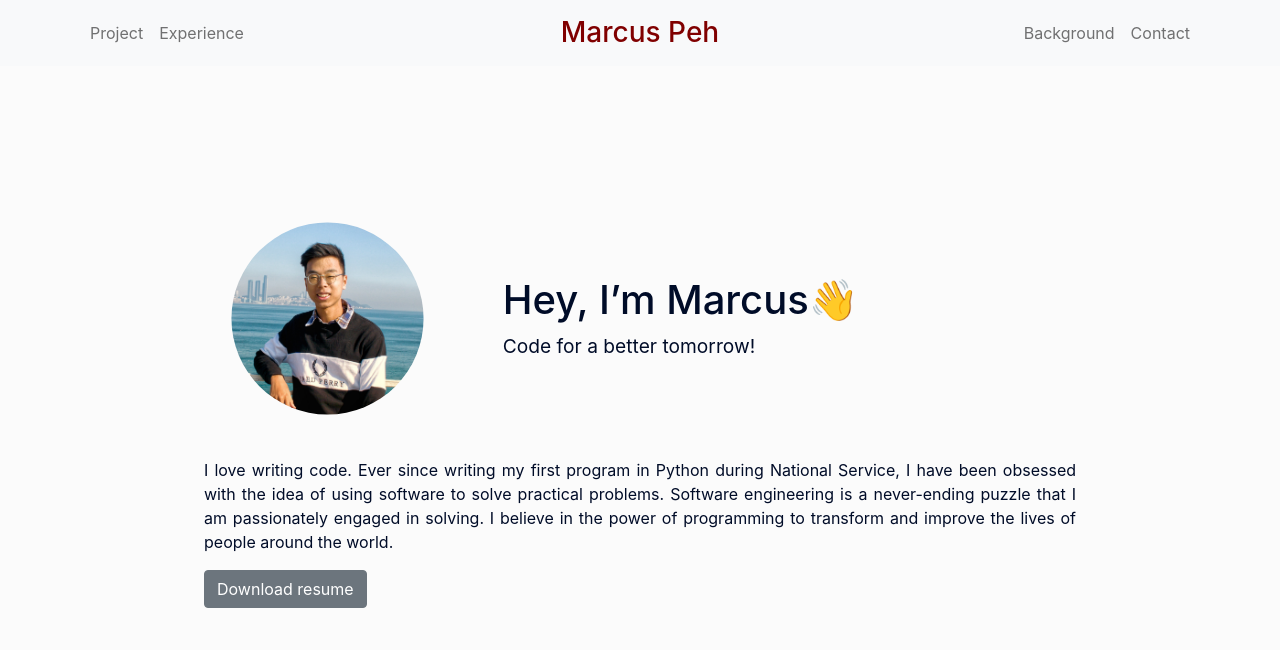
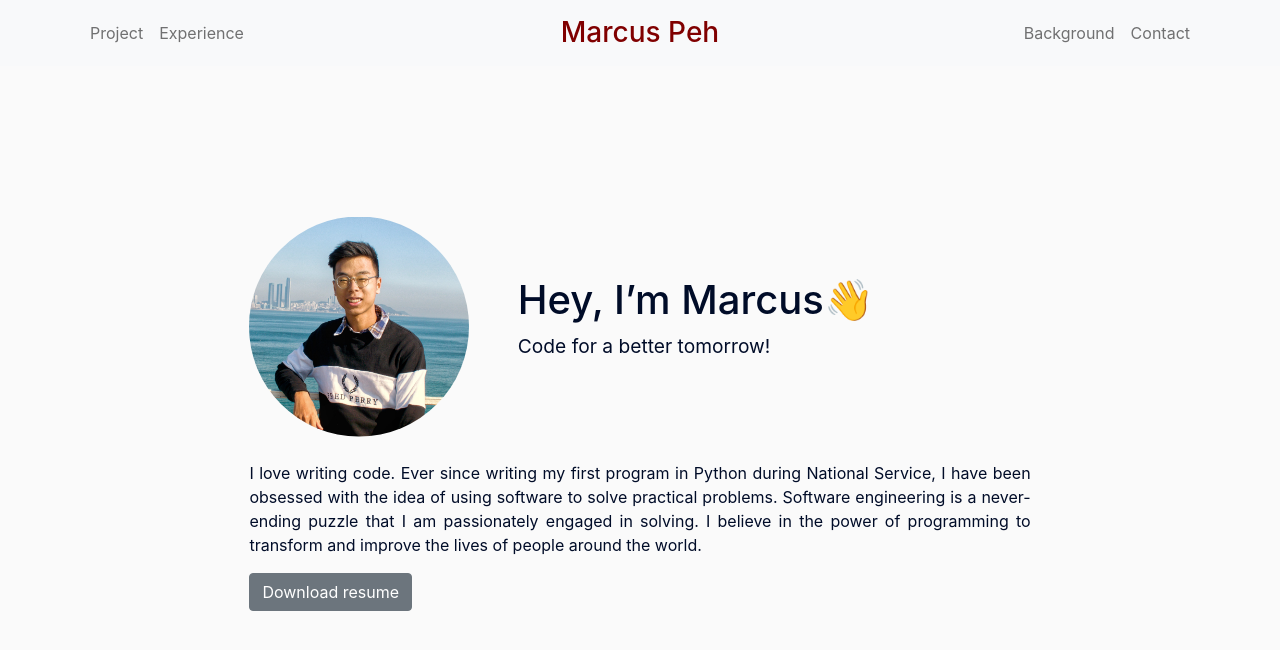
Before and after one commit to marcuspeh/marcuspeh.github.io, a React (Create React App) app: page / in a window 1280 px wide. Shown: the top 650 px of the page. Built offline with nearby package versions, Linux system fonts and the light colour scheme.

Commit message:
Update styling

```diff
--- a/src/index.css
+++ b/src/index.css
@@ -5,7 +5,7 @@ body {
     sans-serif;
   -webkit-font-smoothing: antialiased;
   -moz-osx-font-smoothing: grayscale;
-  background-color: #fbfbfb;
+  background-color: #fafafa;
   color: #000c28;
 }
 
--- a/src/index.tsx
+++ b/src/index.tsx
@@ -14,6 +14,7 @@ import Background from './pages/background/Background'
 import Experience from './pages/experience/Experience'
 
 ReactDOM.render(
+  <div style={{width: '100vw', height: '100vh'}}>
   <Router>
     <NavBar />
     <Routes>
@@ -24,8 +25,9 @@ ReactDOM.render(
       <Route path="/contact" element={<Contact />} />
       <Route path="*" element={<Landing />} />
     </Routes>
-    <br />
-  </Router>,
+  </Router>
+  <br />
+  </div>,
   document.getElementById('root')
 )
 
--- a/src/pages/landing/Landing.tsx
+++ b/src/pages/landing/Landing.tsx
@@ -5,11 +5,12 @@ import profile from '../../assets/img/profile.jpeg'
 
 const Landing: React.FC = (): JSX.Element => {
   return (
-    <div className="d-flex flex-column justify-content-center align-items-center" id='landing-animation' style={{height:"80vh"}}>
-      <Container style={{width:"70%"}}>
+    <div className="d-flex flex-column justify-content-center align-items-center" id='landing-animation' style={{height:"80%"}}>
+      <Container>
+        <Container style={{ padding: '0% 15%'}}>
           <Row>
-          <Col md={4} className='mb-3'>
-            <img style={{borderRadius:"50%", width:"90%", padding:"10%"}} src={profile} />
+            <Col md={4} >
+              <img style={{borderRadius:"50%", width:"90%", padding:"10% 0%"}} src={profile} />
             </Col>
             <Col className="d-flex flex-column justify-content-center">
               <h1>Hey, I’m Marcus👋</h1>
@@ -29,6 +30,7 @@ const Landing: React.FC = (): JSX.Element => {
             </p>
           </Row>
         </Container>
+      </Container>
     </div>
   )
 }
```
Lines whose indentation alone changed are shown as unchanged.
